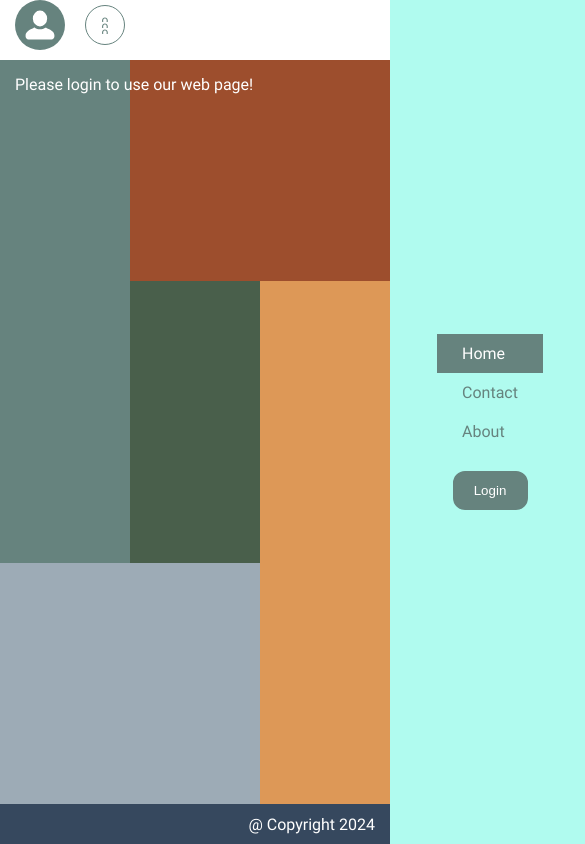
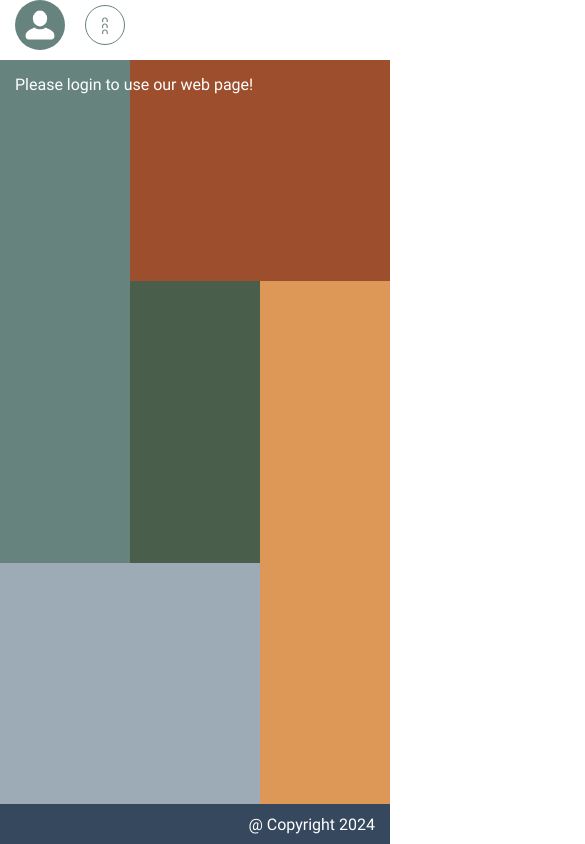
Before and after one commit to kazrias/quantori-task, a React (Vite) app: page / in a window 390 px wide. Shown: the whole page, 585 px wide, since content can reach past the window. Built offline with nearby package versions, Linux system fonts and the light colour scheme.

Commit message:
Fix adaptive

```diff
--- a/src/components/header/Header.scss
+++ b/src/components/header/Header.scss
@@ -42,11 +42,10 @@
 @media screen and (max-width: 600px) {
   .header {
     &__inner-nav {
-      display: block;
       position: absolute;
       top: 0;
       right: -200px;
-      display: flex;
+      display: none;
       align-items: center;
       justify-content: center;
       background-color: #96faeac0;
@@ -56,6 +55,7 @@
 
       &.active {
         right: 0;
+        display: flex;
       }
     }
 
```
